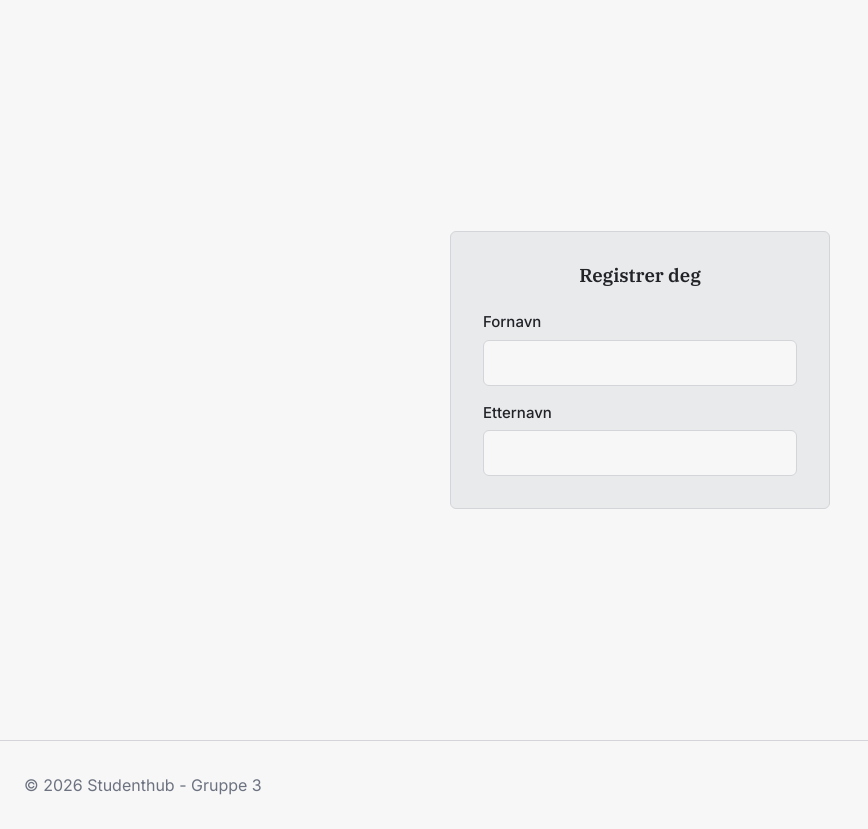
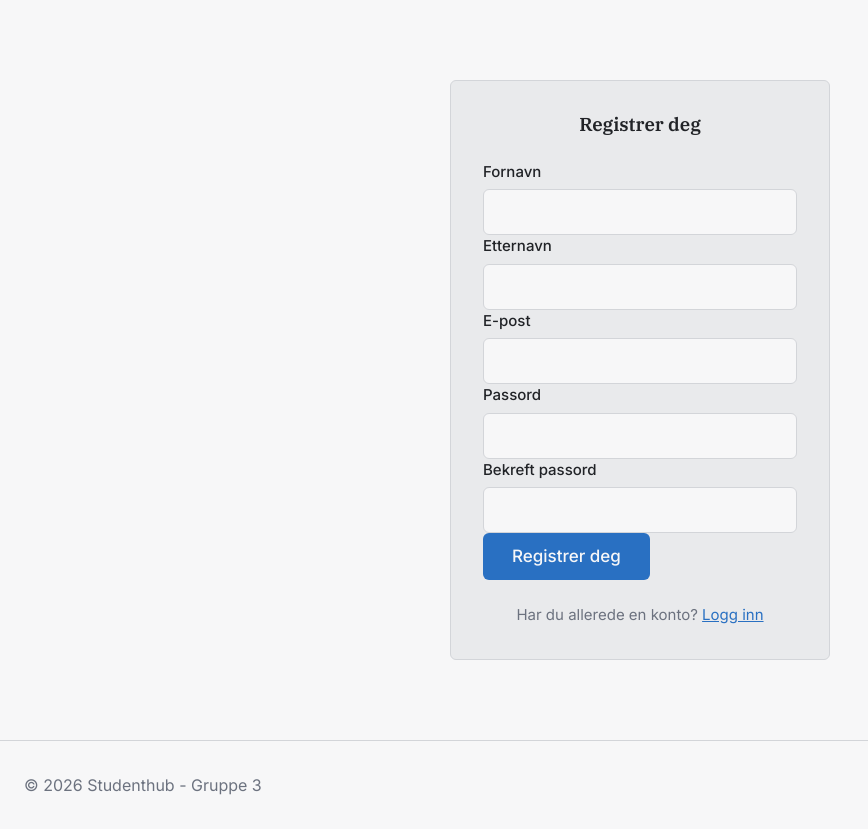
Before and after one commit to melon095/is-115-gruppe3-studenthub, a PHP site: page /registrer in a window 1280 px wide. Shown: the part 86-915 px from the top of the page, without its empty margins (0-868 px from the left). Run offline with PHP 8.4, Linux system fonts and the light colour scheme; data that the repository does not hold is empty.

Commit message:
Update registrer.tpl.php

```diff
--- a/pages/registrer.tpl.php
+++ b/pages/registrer.tpl.php
@@ -87,7 +87,7 @@ if ($_SERVER['REQUEST_METHOD'] === 'POST') {
             </ul>
         <?php endif; ?>
 
-        <form method="post" action="" class="form">
+
             <div class="form-felt">
                 <label for="fornavn">Fornavn</label>
                 <input
@@ -107,3 +107,53 @@ if ($_SERVER['REQUEST_METHOD'] === 'POST') {
                     id="etternavn"
                     name="etternavn"
                     autocomplete="family-name"
+                    value="<?php echo htmlspecialchars($etternavn ?? ''); ?>"
+                    required
+                >
+            </div>
+
+            <div class="form-felt">
+                <label for="epost">E-post</label>
+                <input
+                    type="email"
+                    id="epost"
+                    name="epost"
+                    autocomplete="email"
+                    value="<?php echo htmlspecialchars($epost ?: ''); ?>"
+                    required
+                >
+            </div>
+
+            <div class="form-felt">
+                <label for="passord">Passord</label>
+                <input
+                    type="password"
+                    id="passord"
+                    name="passord"
+                    autocomplete="new-password"
+                    required
+                >
+            </div>
+
+            <div class="form-felt">
+                <label for="bekreft_passord">Bekreft passord</label>
+                <input
+                    type="password"
+                    id="bekreft_passord"
+                    name="bekreft_passord"
+                    autocomplete="new-password"
+                    required
+                >
+            </div>
+
+            <button type="submit" class="button button-primary button-lg">
+                Registrer deg
+            </button>
+        </form>
+
+        <p class="auth-lenke">
+            Har du allerede en konto?
+                <a href="<?php echo url('/login.php'); ?>">Logg inn</a>
+        </p>
+    </section>
+</div>
```
